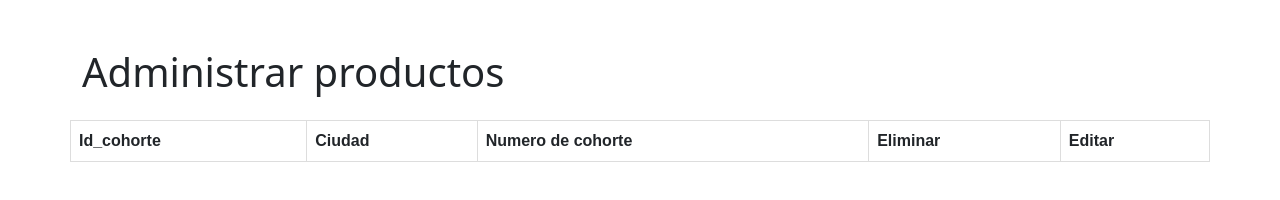
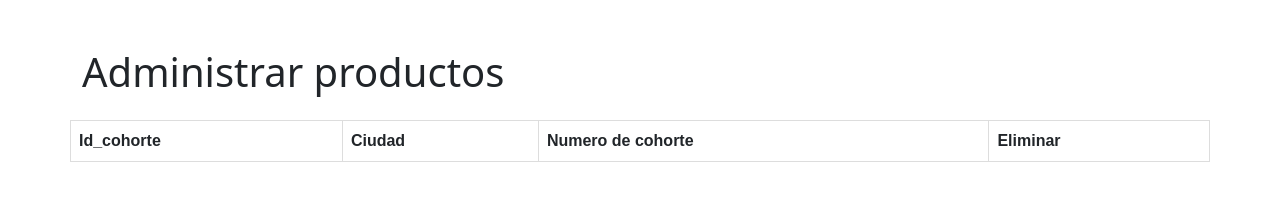
Before and after one commit to rulmaker/spring-front, a plain HTML site: page obtener.html in a window 1280 px wide. Drawn offline with nearby package versions, Linux system fonts and the light colour scheme.

Commit message:
obtener.html modificado

```diff
--- a/obtener.html
+++ b/obtener.html
@@ -61,7 +61,7 @@ table {
                     <th>Ciudad</th>
                     <th>Numero de cohorte</th>
                     <th>Eliminar</th>
-                    <th>Editar</th>
+
                   </tr>
 
 
```
